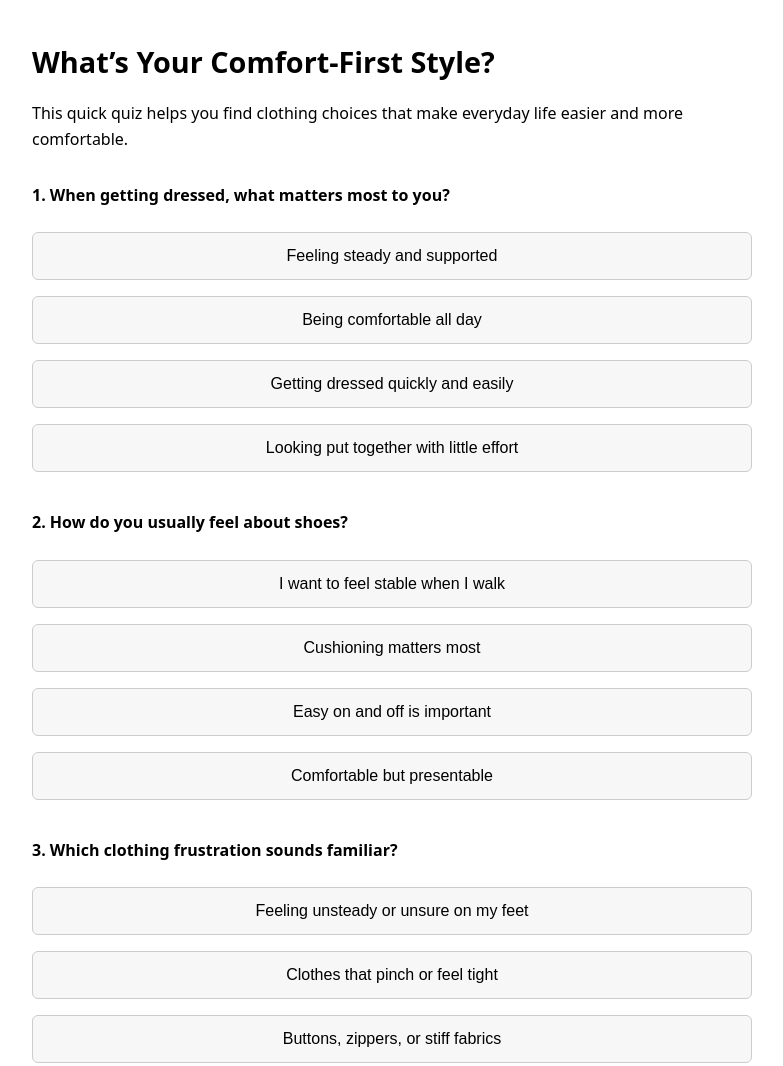
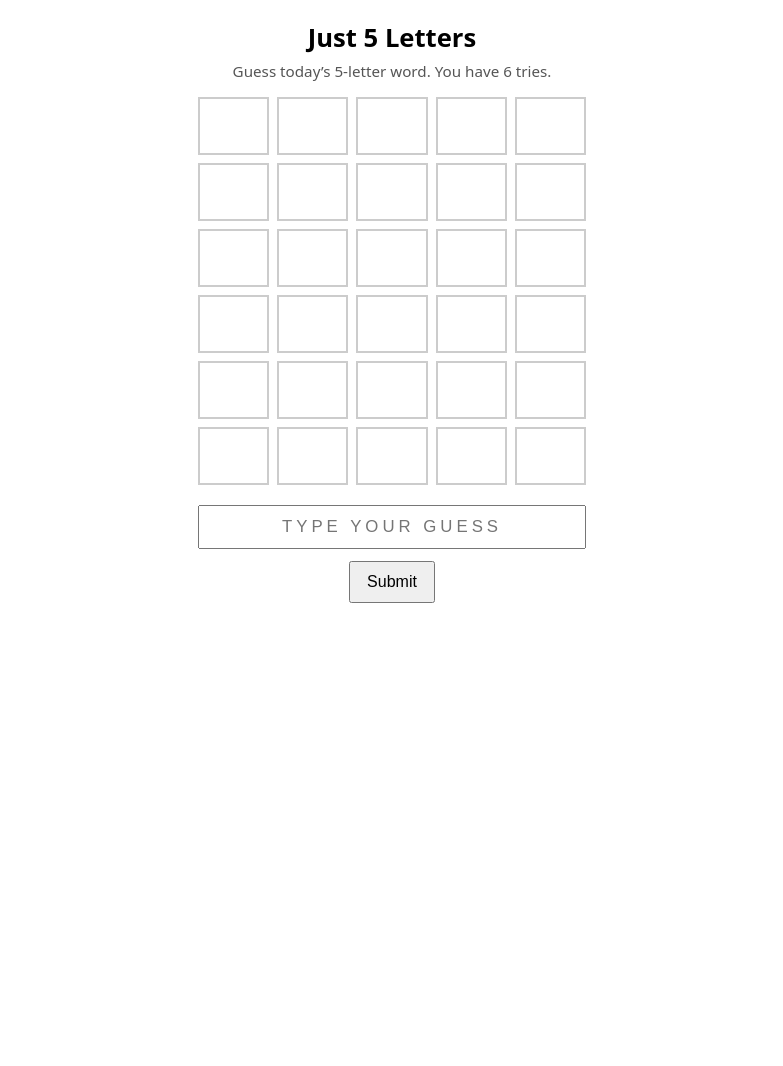
Before and after one commit to lisatyr3/just-five-letters, a plain HTML site: page index.html in a window 1280 px wide. Shown: the top 1066 px of the page, without its empty margins (248-1031 px from the left). After the commit the page ends 800 px from the top, so only its background shows below. Drawn offline with Linux system fonts and the light colour scheme.

Commit message:
Update index.html

```diff
--- a/index.html
+++ b/index.html
@@ -2,148 +2,206 @@
 <html lang="en">
 <head>
 <meta charset="UTF-8">
-<title>Comfort-First Style Quiz</title>
 <meta name="viewport" content="width=device-width, initial-scale=1">
+<title>Just 5 Letters</title>
 
 <style>
+:root {
+  --green:#6aaa64;
+  --yellow:#c9b458;
+  --gray:#d3d6da;
+  --dark:#444;
+}
+
 body {
-  font-family: system-ui, -apple-system, BlinkMacSystemFont, "Segoe UI", sans-serif;
-  max-width: 720px;
-  margin: auto;
-  padding: 20px;
-  line-height: 1.6;
+  margin: 0;
+  font-family: system-ui, -apple-system, Segoe UI, Roboto, Arial, sans-serif;
+  background: #fff;
+  display: flex;
+  justify-content: center;
+}
+
+.game {
+  width: 100%;
+  max-width: 420px;
+  padding: 20px 16px 30px;
+  box-sizing: border-box;
+  text-align: center;
 }
 
 h1 {
-  font-size: 1.8em;
-  margin-bottom: 0.3em;
+  margin: 0 0 6px;
+  font-size: 1.6rem;
 }
 
-.question {
-  margin-top: 30px;
+p {
+  margin: 0 0 14px;
+  color: #555;
+  font-size: 0.95rem;
+}
+
+.grid {
+  display: grid;
+  grid-template-columns: repeat(5, 1fr);
+  gap: 8px;
+  margin: 16px 0 20px;
+}
+
+.tile {
+  border: 2px solid #ccc;
+  height: 54px;
+  font-size: 1.6rem;
+  font-weight: 600;
+  display: flex;
+  align-items: center;
+  justify-content: center;
+  text-transform: uppercase;
+}
+
+.correct {
+  background: var(--green);
+  border-color: var(--green);
+  color: #fff;
+}
+
+.present {
+  background: var(--yellow);
+  border-color: var(--yellow);
+  color: #fff;
+}
+
+.absent {
+  background: var(--gray);
+  border-color: var(--gray);
+  color: var(--dark);
+}
+
+input {
+  width: 100%;
+  padding: 10px;
+  font-size: 1.05rem;
+  text-align: center;
+  letter-spacing: 4px;
+  text-transform: uppercase;
+  box-sizing: border-box;
 }
 
 button {
-  width: 100%;
-  padding: 14px;
-  margin: 8px 0;
-  font-size: 1em;
+  margin-top: 12px;
+  padding: 10px 16px;
+  font-size: 1rem;
   cursor: pointer;
-  border: 1px solid #ccc;
-  background: #f7f7f7;
-  border-radius: 6px;
 }
 
-button:hover {
-  background: #e9e9e9;
-}
-
-#result {
-  display: none;
-  margin-top: 40px;
-  padding: 20px;
-  border: 2px solid #ddd;
-  border-radius: 8px;
-  background: #fafafa;
+.message {
+  margin-top: 14px;
+  font-size: 0.95rem;
 }
 </style>
 </head>
 
 <body>
+<div class="game">
+  <h1>Just 5 Letters</h1>
+  <p>Guess today’s 5-letter word. You have 6 tries.</p>
 
-<h1>What’s Your Comfort-First Style?</h1>
-<p>This quick quiz helps you find clothing choices that make everyday life easier and more comfortable.</p>
+  <div id="grid"></div>
 
-<div id="quiz">
+  <input id="guessInput" maxlength="5" placeholder="Type your guess">
+  <button onclick="submitGuess()">Submit</button>
 
-<div class="question">
-<p><strong>1. When getting dressed, what matters most to you?</strong></p>
-<button onclick="answer('steady')">Feeling steady and supported</button>
-<button onclick="answer('comfort')">Being comfortable all day</button>
-<button onclick="answer('easy')">Getting dressed quickly and easily</button>
-<button onclick="answer('polished')">Looking put together with little effort</button>
+  <div class="message" id="message"></div>
 </div>
 
-<div class="question">
-<p><strong>2. How do you usually feel about shoes?</strong></p>
-<button onclick="answer('steady')">I want to feel stable when I walk</button>
-<button onclick="answer('comfort')">Cushioning matters most</button>
-<button onclick="answer('easy')">Easy on and off is important</button>
-<button onclick="answer('polished')">Comfortable but presentable</button>
-</div>
+<script>
+/* WORD LIST — easy, familiar words */
+const WORDS = [
+  "GRACE","HEART","SMILE","LIGHT","TRUST","HAPPY","PEACE",
+  "ENJOY","FRIEND","LAUGH","KIND","WORTH","BRAVE","CALM",
+  "UNITY","FAITH","CLEAR","SWEET","HOPE","THANK"
+];
 
-<div class="question">
-<p><strong>3. Which clothing frustration sounds familiar?</strong></p>
-<button onclick="answer('steady')">Feeling unsteady or unsure on my feet</button>
-<button onclick="answer('comfort')">Clothes that pinch or feel tight</button>
-<button onclick="answer('easy')">Buttons, zippers, or stiff fabrics</button>
-<button onclick="answer('polished')">Feeling underdressed</button>
-</div>
+/* DAILY WORD LOGIC */
+const startDate = new Date("2025-01-01");
+const today = new Date();
+today.setHours(0,0,0,0);
+const dayIndex = Math.floor((today - startDate) / 86400000);
+const ANSWER = WORDS[dayIndex % WORDS.length];
 
-<div class="question">
-<p><strong>4. How do you prefer to layer?</strong></p>
-<button onclick="answer('steady')">Layers that stay in place</button>
-<button onclick="answer('comfort')">Soft layers I forget I’m wearing</button>
-<button onclick="answer('easy')">Something quick to throw on</button>
-<button onclick="answer('polished')">Layers that finish my look</button>
-</div>
+/* GAME STATE */
+let currentRow = 0;
+const maxRows = 6;
+const grid = document.getElementById("grid");
+const message = document.getElementById("message");
 
-<div class="question">
-<p><strong>5. Accessories should be:</strong></p>
-<button onclick="answer('steady')">Secure and out of the way</button>
-<button onclick="answer('comfort')">Lightweight and comfortable</button>
-<button onclick="answer('easy')">Easy to put on and remove</button>
-<button onclick="answer('polished')">Simple but polished</button>
-</div>
+/* BUILD GRID */
+function buildGrid() {
+  grid.innerHTML = "";
+  grid.className = "grid";
+  for (let i = 0; i < maxRows * 5; i++) {
+    const tile = document.createElement("div");
+    tile.className = "tile";
+    grid.appendChild(tile);
+  }
+}
+buildGrid();
 
-<div class="question">
-<p><strong>6. On low-energy days, what helps most?</strong></p>
-<button onclick="answer('steady')">Supportive shoes</button>
-<button onclick="answer('comfort')">Soft, forgiving clothing</button>
-<button onclick="answer('easy')">Clothes that require no effort</button>
-<button onclick="answer('polished')">One small thing that makes me feel finished</button>
-</div>
+/* SUBMIT GUESS */
+function submitGuess() {
+  const input = document.getElementById("guessInput");
+  const guess = input.value.toUpperCase();
 
-</div>
+  if (guess.length !== 5) {
+    message.textContent = "Please enter 5 letters.";
+    return;
+  }
 
-<div id="result"></div>
+  const tiles = document.querySelectorAll(".tile");
+  const start = currentRow * 5;
+  const answerLetters = ANSWER.split("");
 
-<script>
-let scores = {
-  steady: 0,
-  comfort: 0,
-  easy: 0,
-  polished: 0
-};
+  for (let i = 0; i < 5; i++) {
+    const tile = tiles[start + i];
+    tile.textContent = guess[i];
 
-let answered = 0;
+    if (guess[i] === ANSWER[i]) {
+      tile.classList.add("correct");
+      answerLetters[i] = null;
+    }
+  }
 
-function answer(type) {
-  scores[type]++;
-  answered++;
+  for (let i = 0; i < 5; i++) {
+    const tile = tiles[start + i];
+    if (tile.classList.contains("correct")) continue;
 
-  if (answered === 6) {
-    showResult();
+    const idx = answerLetters.indexOf(guess[i]);
+    if (idx !== -1) {
+      tile.classList.add("present");
+      answerLetters[idx] = null;
+    } else {
+      tile.classList.add("absent");
+    }
+  }
+
+  if (guess === ANSWER) {
+    message.textContent = "Well done! Come back tomorrow.";
+    disableGame();
+    return;
+  }
+
+  currentRow++;
+  input.value = "";
+
+  if (currentRow === maxRows) {
+    message.textContent = `The word was ${ANSWER}. Try again tomorrow!`;
+    disableGame();
   }
 }
 
-function showResult() {
-  let winner = Object.keys(scores).reduce((a, b) =>
-    scores[a] > scores[b] ? a : b
-  );
-
-  let text = {
-    steady: "<h2>The Steady & Supported Type</h2><p>You value stability and confidence when moving. Supportive shoes and secure clothing help you feel more comfortable throughout the day.</p>",
-    comfort: "<h2>The All-Day Comfort Type</h2><p>You want clothes you don’t think about once they’re on. Soft fabrics and relaxed fits make the biggest difference.</p>",
-    easy: "<h2>The Easy & Effortless Type</h2><p>You want getting dressed to be quick and frustration-free. Simple layers and pull-on pieces are your go-to.</p>",
-    polished: "<h2>The Polished-But-Comfortable Type</h2><p>You like looking put together without sacrificing comfort. Small details help you feel finished.</p>"
-  };
-
-  document.getElementById("quiz").style.display = "none";
-  document.getElementById("result").innerHTML = text[winner];
-  document.getElementById("result").style.display = "block";
+/* DISABLE INPUT */
+function disableGame() {
+  document.getElementById("guessInput").disabled = true;
 }
 </script>
-
 </body>
 </html>
```
